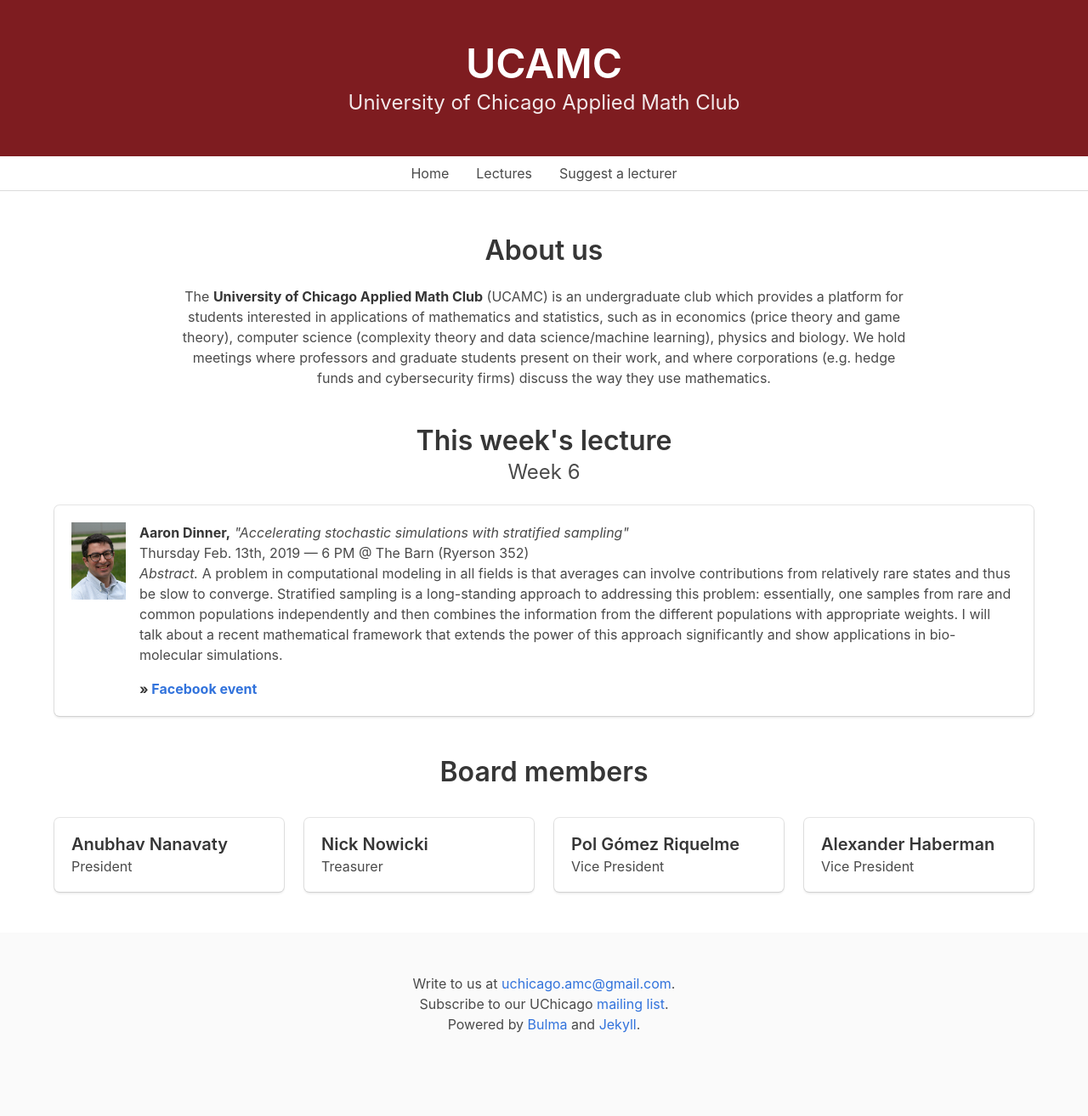
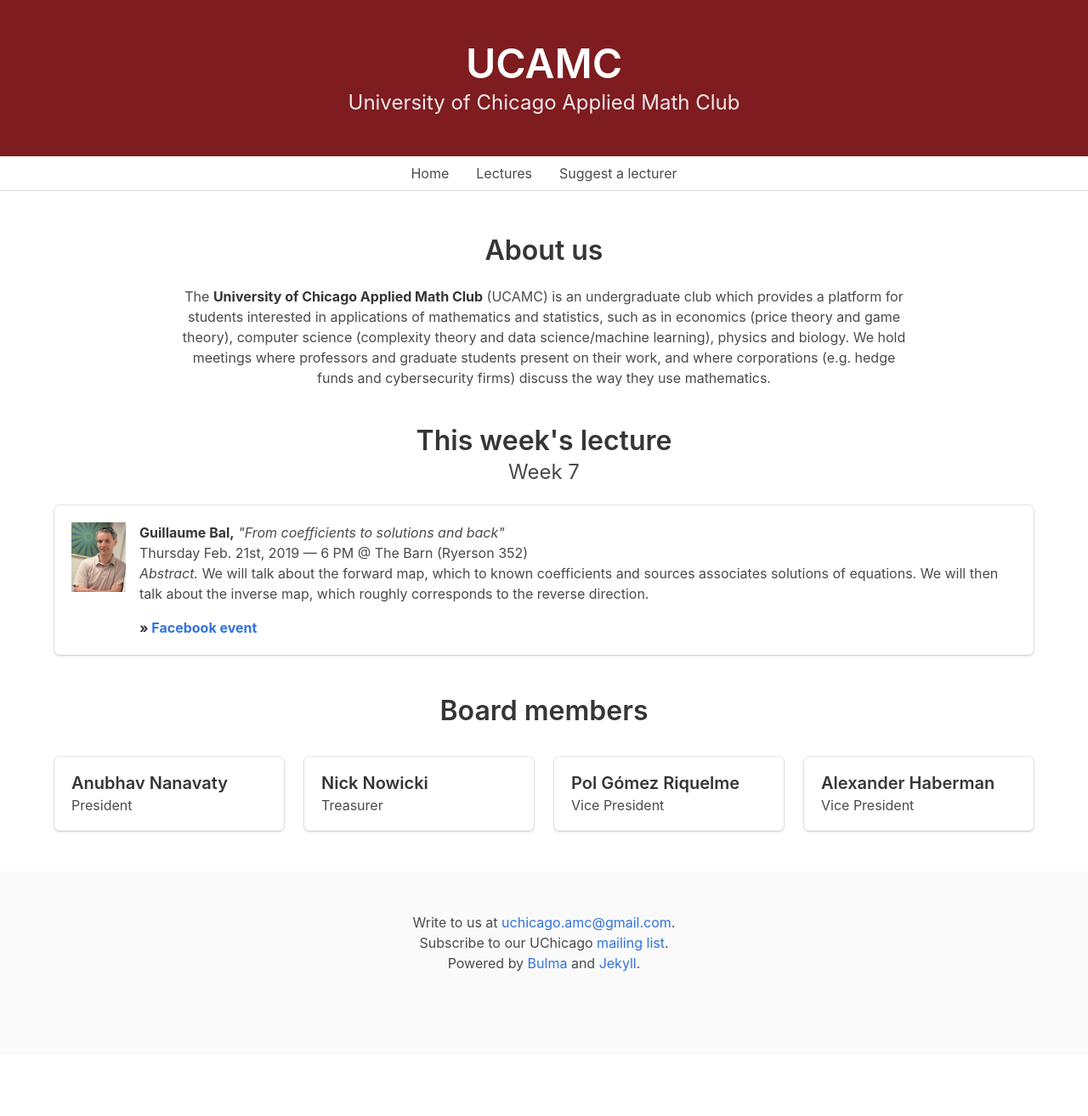
Before and after one commit to ucamc/ucamc.github.io, a Jekyll site: the page built from index.html, in a window 1280 px wide. Shown: the whole page at 85% size. Built offline with Jekyll 4.4.1, drawn with Linux system fonts in a browser that asks for light colours; nearby versions of some CDN libraries; after the commit the page ends 1242 px from its top, so only the background shows below that.

Commit message:
Relocated Bal's lecture

```diff
--- a/_data/winter19.yml
+++ b/_data/winter19.yml
@@ -1,5 +1,16 @@
 lectures:
   - &cur
+    who: Guillaume Bal
+    what: From coefficients to solutions and back
+    when: Thursday Feb. 21st, 2019
+    time: 6 PM
+    where: The Barn (Ryerson 352)
+    week: Week 7
+    photo: bal.jpg
+    url: "https://www.stat.uchicago.edu/~guillaumebal/"
+    fb: "https://www.facebook.com/events/298585790815701/"
+    abstract: "We will talk about the forward map, which to known coefficients and sources associates solutions of equations. We will then talk about the inverse map, which roughly corresponds to the reverse direction."
+  -
     who: Aaron Dinner
     what: Accelerating stochastic simulations with stratified sampling
     when: Thursday Feb. 13th, 2019
@@ -21,17 +32,6 @@ lectures:
     url: "http://www.cs.cornell.edu/~bindel/"
     fb: "https://www.facebook.com/events/283184869045446/"
     abstract: "Eigenvalue analysis is one of the power tools in applied mathematics. Apart from the central role in the theory of linear dynamical systems, eigenvalue problems are among the few families of nonlinear equations and non-convex optimization problems that we know how to solve quickly and reliably on a computer.  In this talk, we describe three different applications where eigenvalue analysis plays a central role: the analysis of resonant micro-electro-mechanical systems (MEMS), game-theoretic models of opinion formation, and the spectral analysis of networks.  In the process, we explore perturbations, approximations, nonlinearities, and the many other ways in which eigenvalue analysis touches on a wide range of mathematical topics."
-  -
-    who: Guillaume Bal
-    what: From coefficients to solutions and back
-    when: Thursday Jan. 31st, 2019
-    time: 6 PM
-    where: The Barn (Ryerson 352)
-    week: Week 4
-    photo: bal.jpg
-    url: "https://www.stat.uchicago.edu/~guillaumebal/"
-    fb: "#"
-    abstract: "We will talk about the forward map, which to known coefficients and sources associates solutions of equations and about the inverse map, which roughly corresponds to the reverse direction."
   -
     who: Savdeep S. Sethi
     what: String Theory and Physical Mathematics
```
